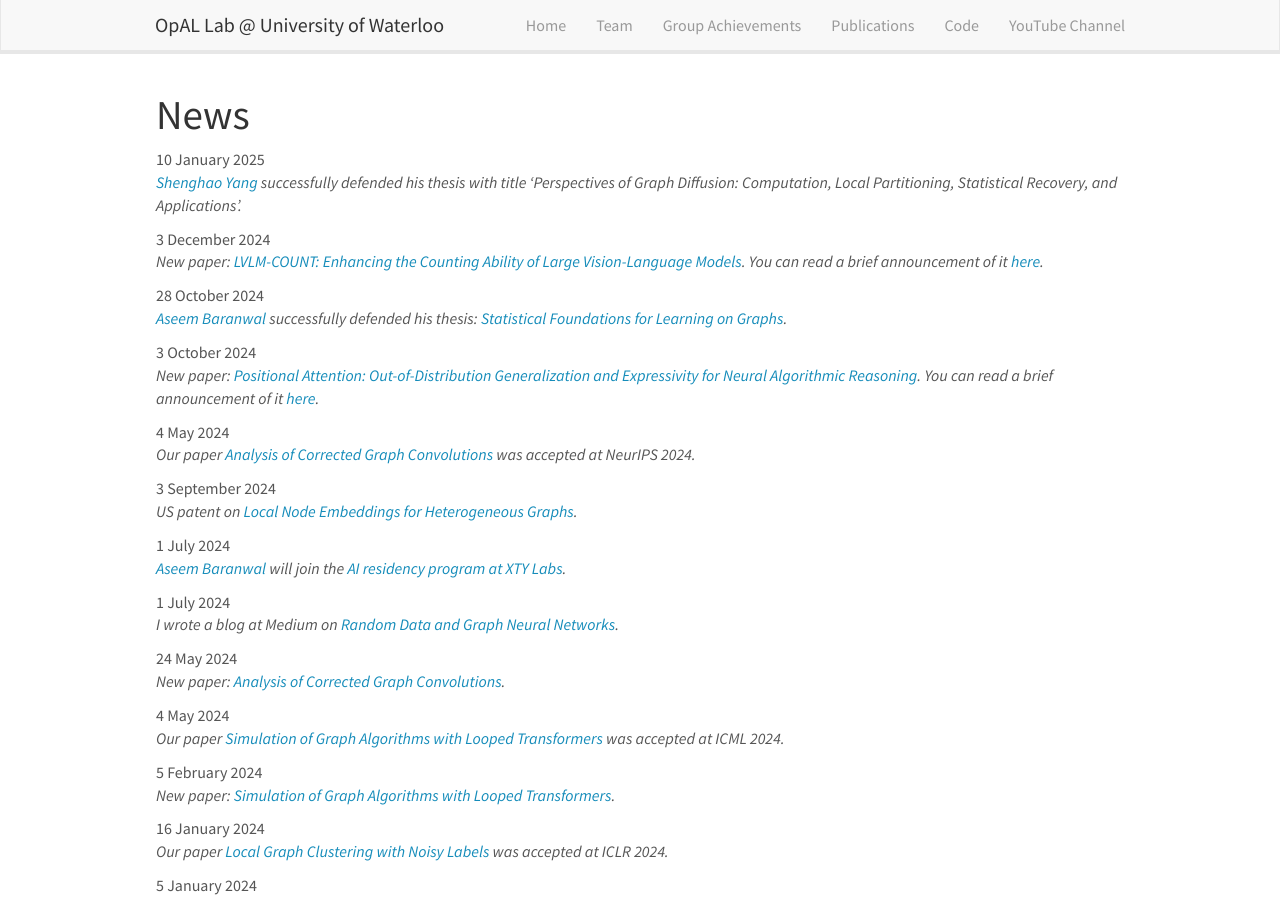
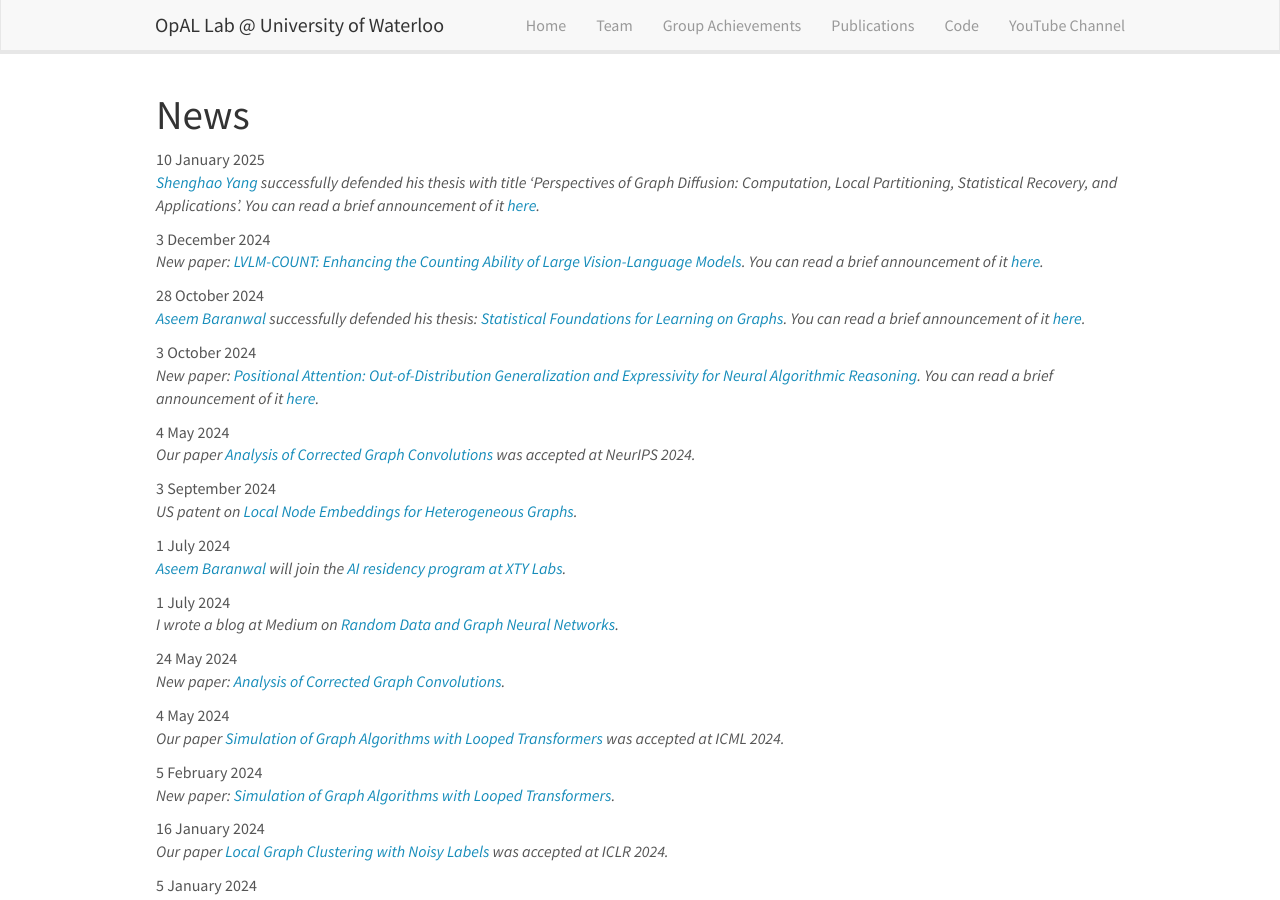
Before and after one commit to opallab/opallab.github.io, a Jekyll site: the page built from _pages/allnews.md, in a window 1280 px wide and 900 px high. Built offline with Jekyll 4.4.1, drawn with Linux system fonts in a browser that asks for light colours; nearby versions of some CDN libraries.

Commit message:
graduation

```diff
--- a/_data/news.yml
+++ b/_data/news.yml
@@ -1,11 +1,11 @@
 - date: 10 January 2025
-  headline: "<a href='https://cs.uwaterloo.ca/~s286yang/'>Shenghao Yang</a> successfully defended his thesis with title 'Perspectives of Graph Diffusion: Computation, Local Partitioning, Statistical Recovery, and Applications'."
+  headline: "<a href='https://cs.uwaterloo.ca/~s286yang/'>Shenghao Yang</a> successfully defended his thesis with title 'Perspectives of Graph Diffusion: Computation, Local Partitioning, Statistical Recovery, and Applications'. You can read a brief announcement of it <a href='https://x.com/kfountou/status/1877822281243619446'>here</a>."
 
 - date: 3 December 2024
   headline: "New paper: <a href='https://arxiv.org/abs/2412.00686'>LVLM-COUNT: Enhancing the Counting Ability of Large Vision-Language Models</a>. You can read a brief announcement of it <a href='https://x.com/kfountou/status/1863795390384079331'>here</a>."
 
 - date: 28 October 2024
-  headline: "<a href='https://aseemrb.me'>Aseem Baranwal</a> successfully defended his thesis: <a href='https://uwspace.uwaterloo.ca/items/291d10bc-ba68-4beb-9984-6daa021f6e86'>Statistical Foundations for Learning on Graphs</a>."
+  headline: "<a href='https://aseemrb.me'>Aseem Baranwal</a> successfully defended his thesis: <a href='https://uwspace.uwaterloo.ca/items/291d10bc-ba68-4beb-9984-6daa021f6e86'>Statistical Foundations for Learning on Graphs</a>. You can read a brief announcement of it <a href='https://x.com/kfountou/status/1849158350262427932'>here</a>."
 
 - date: 3 October 2024
   headline: "New paper: <a href='https://arxiv.org/abs/2410.01686'>Positional Attention: Out-of-Distribution Generalization and Expressivity for Neural Algorithmic Reasoning</a>. You can read a brief announcement of it <a href='https://x.com/kfountou/status/1841656488651043043'>here</a>."
```
